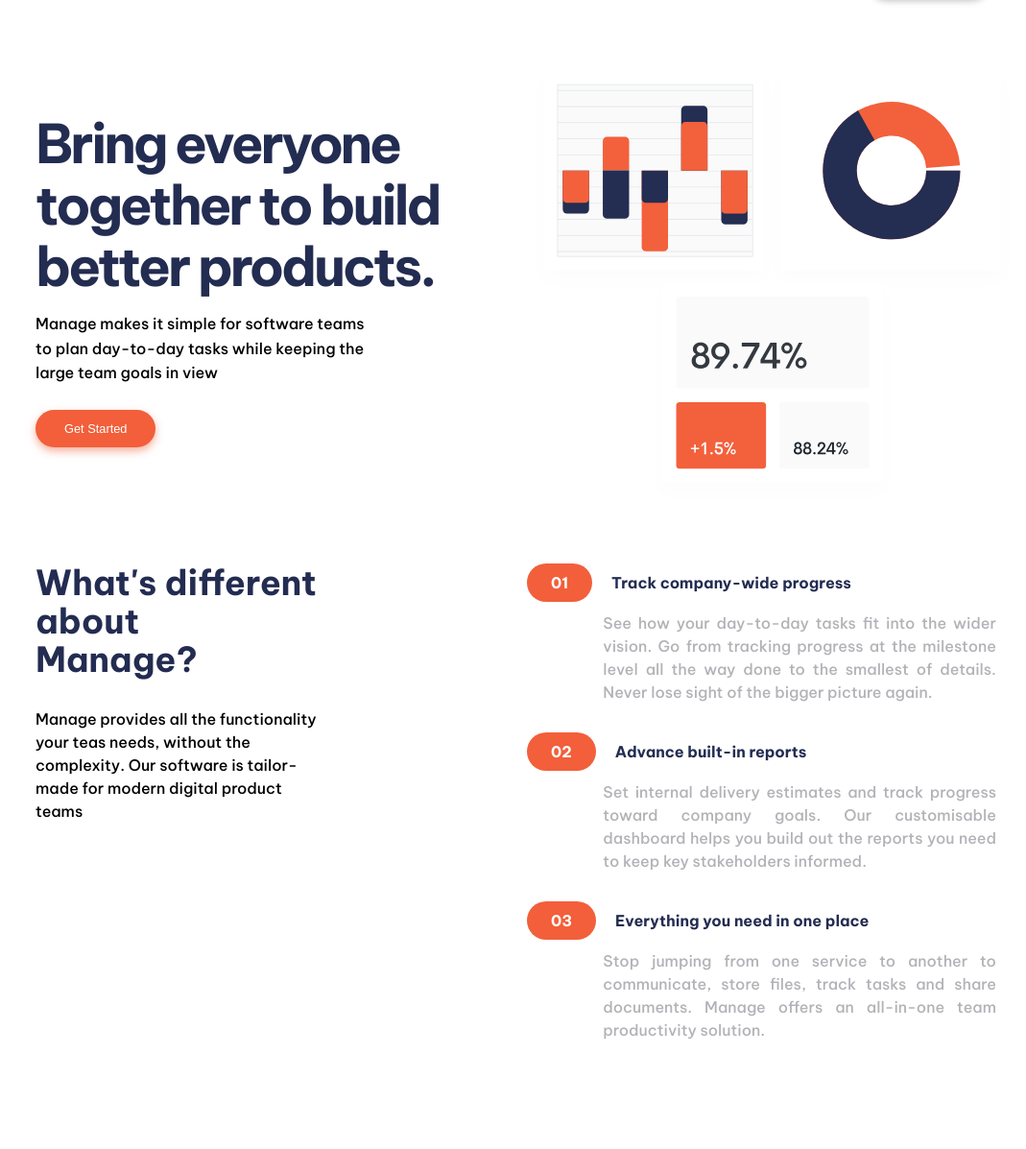
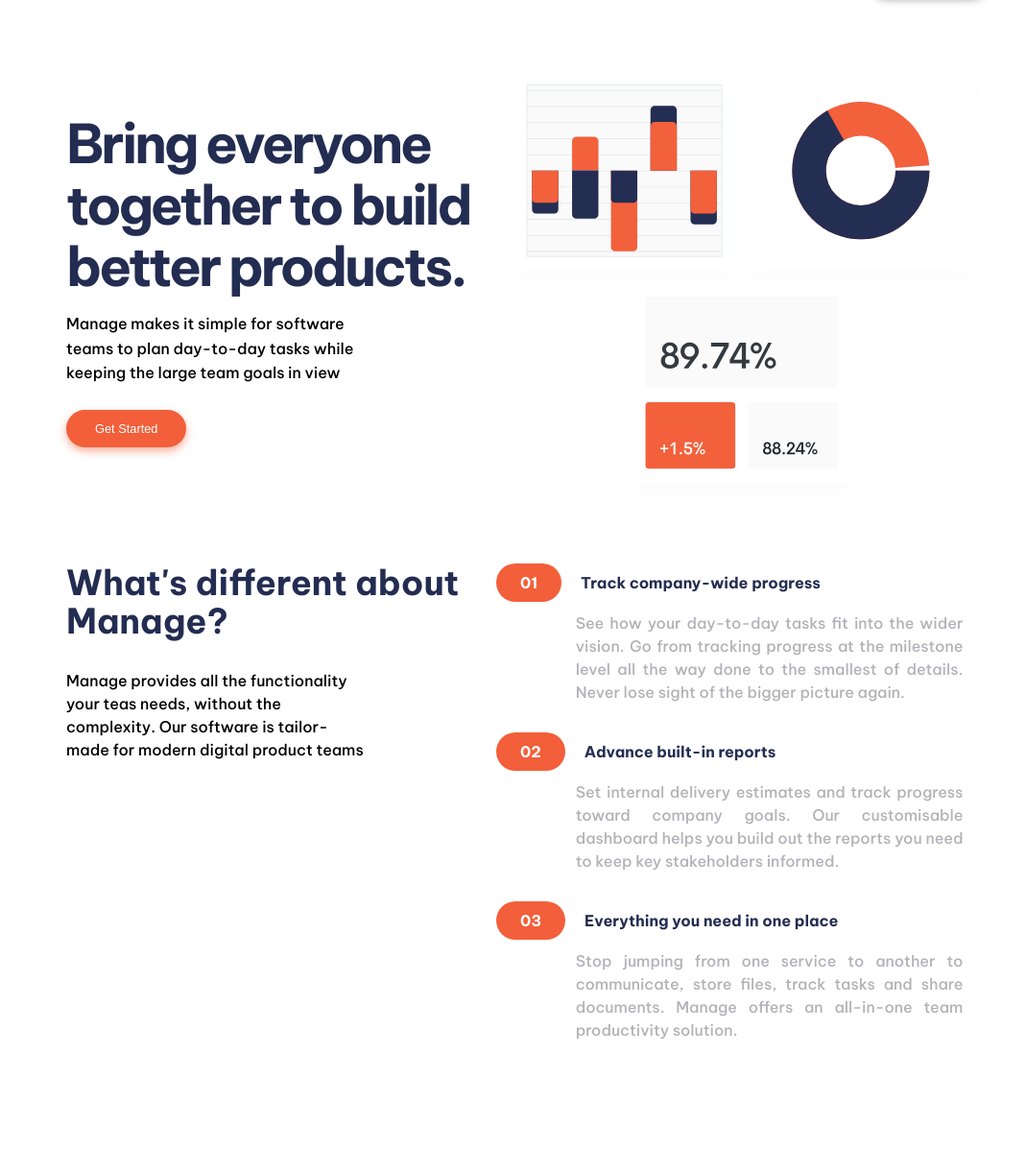
Before and after one commit to AylenCormick/Final-Front-End-I, a plain HTML site: page index.html in a window 1280 px wide. Shown: the part 103-1300 px from the top of the page at 96% size, without its empty margins (91-1160 px from the left). Drawn offline with Linux system fonts and the light colour scheme.

Commit message:
css dk terminado

```diff
--- a/css/style.css
+++ b/css/style.css
@@ -69,15 +69,13 @@ box-shadow: 0px 4px 7px rgba(0, 0, 0, 0.25);
     height: 60vh;
 }
 
-/* NO PUEDO LOGRAR QUE EL TITULO QUEDE EN LINEA CON EL LOGO */
-
 #section-uno img {
     order: 1;
     width: 40%;
 }
 
 #section-uno div {
-    width: 40%;
+    width: 35%;
 }
 
 #section-uno h2 {
@@ -86,7 +84,7 @@ box-shadow: 0px 4px 7px rgba(0, 0, 0, 0.25);
     font-weight: 700;
     letter-spacing: -0.2rem;
     line-height: 4rem;
-    width: 40vw;
+    width: 100%;
 }
 
 #section-uno p {
@@ -109,14 +107,14 @@ box-shadow: 0px 4px 7px rgba(0, 0, 0, 0.25);
 #section-dos {
     display: flex;
     flex-wrap: wrap;
-    justify-content: space-evenly;
+    justify-content: center;
     align-items: center;
     margin-top: 50px;
 }
 
 #section-dos-izq {
     align-self: flex-start;
-    width: 30vw;
+    width: 35%;
 }
 
 #section-dos-izq h3, h1 {
@@ -133,10 +131,14 @@ box-shadow: 0px 4px 7px rgba(0, 0, 0, 0.25);
     font-weight: 500;
     line-height: 1.5rem;
     margin-top: 30px;
-    width: 24vw;
+    width: 70%;
 }
 
 /*************************** SECTION DOS DER *************************/
+
+#section-dos-der {
+    width: 40%;
+}
 
 #section-dos-der article {
     display: flex;
@@ -145,7 +147,7 @@ box-shadow: 0px 4px 7px rgba(0, 0, 0, 0.25);
     justify-content: center;
     align-items: flex-start;
     margin-bottom: 30px;
-    width: 40vw;
+    width: 100%;
 }
 
 #section-dos-der article span {
@@ -169,7 +171,7 @@ box-shadow: 0px 4px 7px rgba(0, 0, 0, 0.25);
     flex-direction: row;
     justify-content: flex-start;
     align-items: center;
-    width: 40vw;
+    width: 100%;
 }
 
 #sec-dos-der-div-dos {
@@ -177,7 +179,7 @@ box-shadow: 0px 4px 7px rgba(0, 0, 0, 0.25);
     flex-direction: row;
     justify-content: flex-end;
     align-items: center;
-    width: 38.2vw;
+    width: 95%;
 }
 
 /* REVISAR LOS ARTICLES*/
@@ -188,7 +190,7 @@ box-shadow: 0px 4px 7px rgba(0, 0, 0, 0.25);
     font-weight: 500;
     line-height: 1.5rem;
     margin-top: 10px;
-    width: 32vw;
+    width: 83%;
     text-align: justify;
 }
 
@@ -319,6 +321,7 @@ footer nav {
     flex-wrap: wrap;
     justify-content: space-between;
     align-items: flex-start;
+    height: 130px;
 }
 
 /* COMO PONER LAS LISTAS LOS NAV AL MISMO NIVEL */
@@ -328,7 +331,7 @@ footer nav ul {
 }
 
 footer nav ul li {
-    margin: 10px;
+    margin-bottom: 12px;
 }
 
 footer nav ul li a {
```
Also changed, not shown: index.html (+0 -2 lines).
